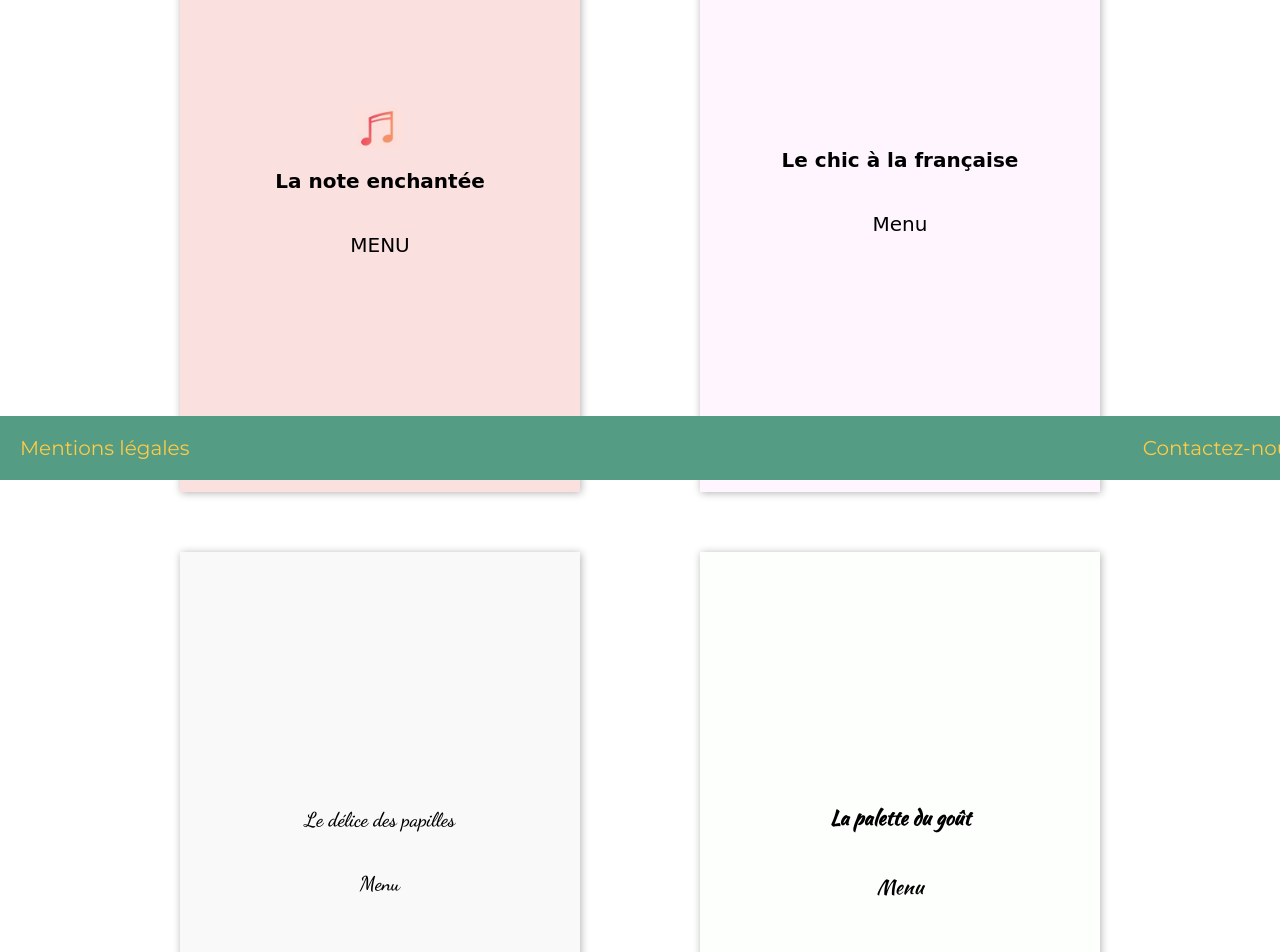
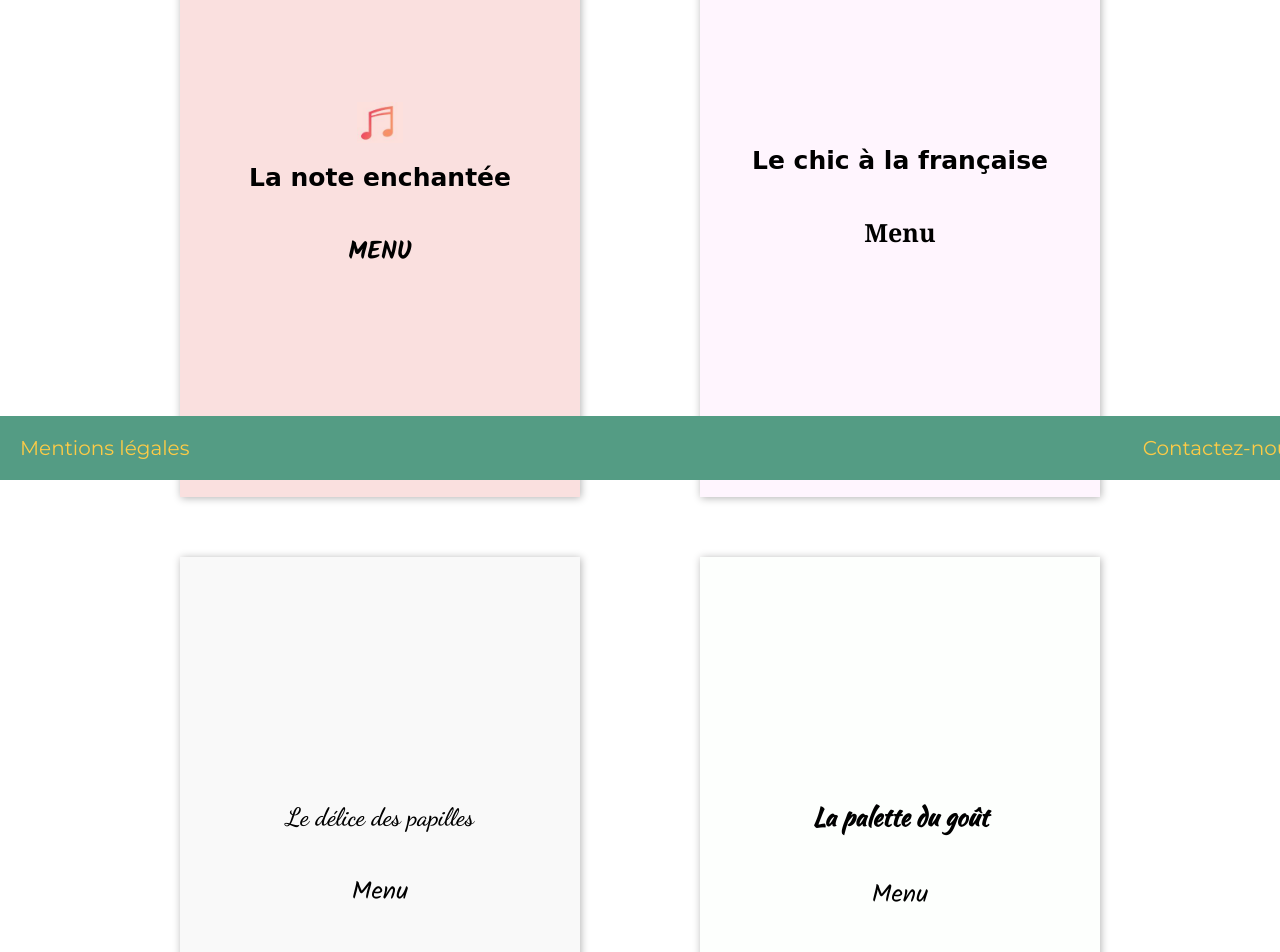
Before and after one commit to valeriecndn/OC-P3-OhMyFood, a plain HTML site: page index.html in a window 1280 px wide. Shown: the part 320-1272 px from the top of the page. Drawn offline with Linux system fonts and the light colour scheme; a web font is replaced by a local one.

Commit message:
nouvelles fonts pour les soustitres MENU en page accueil

```diff
--- a/index.html
+++ b/index.html
@@ -12,6 +12,8 @@
 		<link href="https://fonts.googleapis.com/css2?family=Croissant+One&display=swap" rel="stylesheet"> <!-- Le chic à la française -->
 		<link href="https://fonts.googleapis.com/css2?family=Dancing+Script:wght@600&display=swap" rel="stylesheet"> <!-- Le délice des papilles -->
 		<link href="https://fonts.googleapis.com/css2?family=Kaushan+Script&display=swap" rel="stylesheet"> <!-- La palette du goût -->
+		<link href="https://fonts.googleapis.com/css2?family=Kalam:wght@300;400;700&display=swap" rel="stylesheet"> <!-- MENU note enchantée -->
+		<link href="https://fonts.googleapis.com/css2?family=Noto+Serif:wght@700&display=swap" rel="stylesheet"> <!-- MENU Le chic à la française -->
 
 		<!-- Browser tab -->
 		<title> ohmyfood : Accueil </title>
@@ -28,33 +30,33 @@
 		<main class="index_main">
 			<div>
 				<a href="Page 2 menu note enchantée.html">
-					<section class="menu-note--colorfont">
+					<section class="note--colorfont">
 						<img src="images/logo note enchantée.png" alt="logo La note enchantée">
 						<h2> La note enchantée </h2>
-						<p> MENU </p>
+						<p class="menu-note--colorfont "> MENU </p>
 					</section>
 				</a>
 
 				<a href="Page 4 menu le délice des papilles.html">
-					<section class="menu-delice--colorfont">
+					<section class="delice--colorfont">
 						<h2> Le délice des papilles </h2>
-						<p> Menu </p>
+						<p class="menu-delice--colorfont"> Menu </p>
 					</section>
 				</a>
 			</div>
 
 			<div>
 				<a href="Page 3 menu le chic à la française.html">
-					<section class="menu-chic--colorfont">
+					<section class="chic--colorfont">
 						<h2> Le chic à la française </h2>
-						<p> Menu </p>
+						<p class="menu-chic--colorfont"> Menu </p>
 					</section>
 				</a>
 
 				<a href="Page 5 menu la palette du goût.html">
-					<section class="menu-palette--colorfont">
+					<section class="palette--colorfont">
 						<h2> La palette du goût </h2>
-						<p> Menu </p>
+						<p class="menu-palette--colorfont"> Menu </p>
 					</section>
 				</a>
 			</div>
--- a/styles.css
+++ b/styles.css
@@ -9,45 +9,57 @@
     --bg-palette: #fdfffd;
     --color-ohmy: #fdcb46;
 }
-/* ----------------------------------------- [ COULEURS & FONTS ] -------------------------------------------- */
+/* ----------------------------------------- [ BACKGROUNDS - FONTS - COLORS ] -------------------------------------------- */
 
-body { background-color: var( --bg-pages); }
-
+body {
+    background-color: var( --bg-pages);
+}
 header, footer, button {
     background-color: var( --bg-ohmy);
     color: var( --color-ohmy);
     font-family: 'Montserrat', sans-serif;
-    }
-
-.menu-note--colorfont {
+}
+.note--colorfont {
     background-color: var( --bg-note);
     font-family: 'Devonshire', cursive;
 }
-.menu-chic--colorfont {
+.chic--colorfont {
     background-color: var( --bg-chic);
     font-family: 'Croissant One', cursive;
 }
-.menu-delice--colorfont {
+.delice--colorfont {
     background-color: var( --bg-delice);
     font-family: 'Dancing Script', cursive;
 }
-.menu-palette--colorfont {
+.palette--colorfont {
     background-color: var( --bg-palette);
     font-family: 'Kaushan Script', cursive;
 }
-
+.menu-note--colorfont {
+    font-family: 'Kalam', cursive;
+    font-weight: bold;
+}
+.menu-delice--colorfont, .menu-palette--colorfont {
+    font-family: 'Kalam', cursive;
+}
+.menu-chic--colorfont {
+    font-family: 'Noto Serif', serif;
+}
 /* -----------------------------------------------------------------------------------------------------
 ------------------------------------------------- [ CSS ] ----------------------------------------------
  ----------------------------------------------------------------------------------------------------- */
 
 /* ----- Général  */
 
-* { /* par défault */
+* {
     margin: 0rem;
     font-size: 20px;
 }
 
-a { text-decoration: none; color: unset; }
+a {
+    text-decoration: none;
+    color: unset;
+}
 
 /* ----- Header + Footer */
 
@@ -56,6 +68,7 @@ header h1 {
     text-align: center;
     padding: 1.7rem;
     font-weight: bold;
+    font-size: 40px;
 }
 
 footer {
@@ -72,7 +85,7 @@ footer {
 .index_main {
     display: flex;
     justify-content: center;
-    margin: 3rem;
+    margin: 2rem;
 }
 
 .index_main section {
@@ -88,6 +101,7 @@ footer {
 
 .index_main h2, p {
     padding: 1rem;
+    font-size: 25px;
 }
 
 .index_main img {
```
